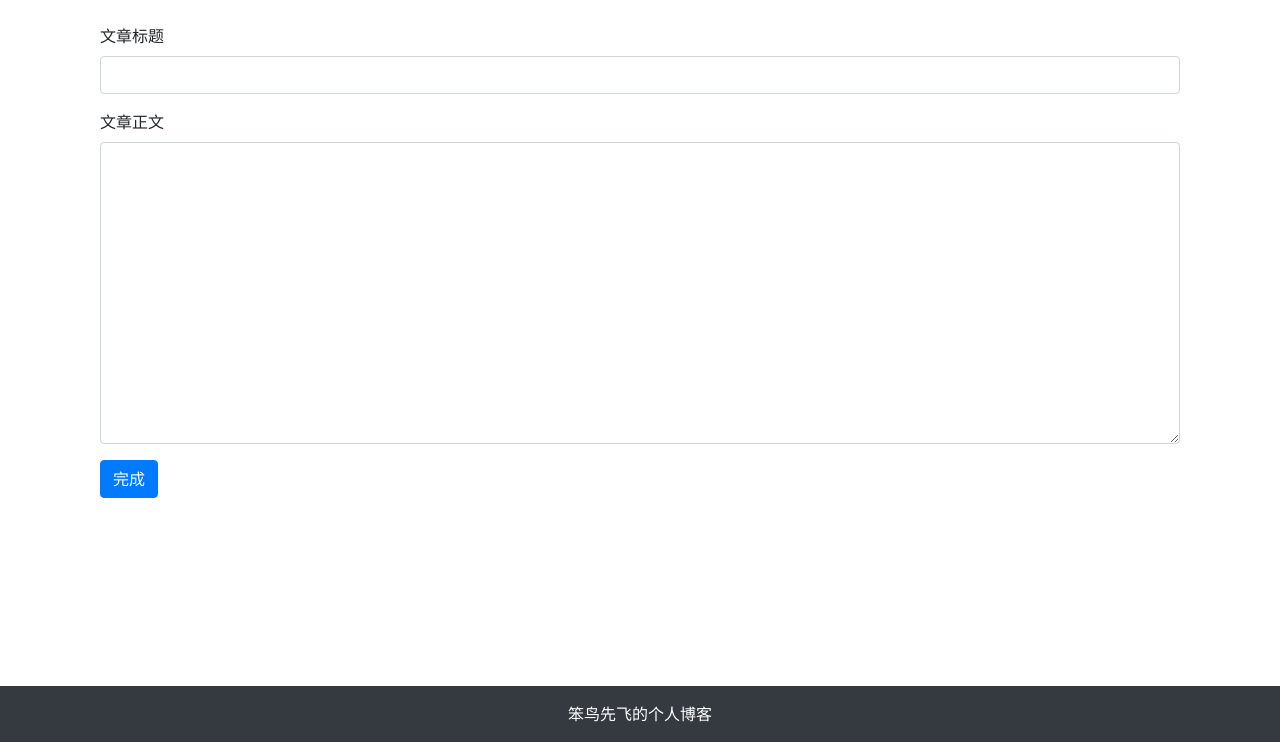
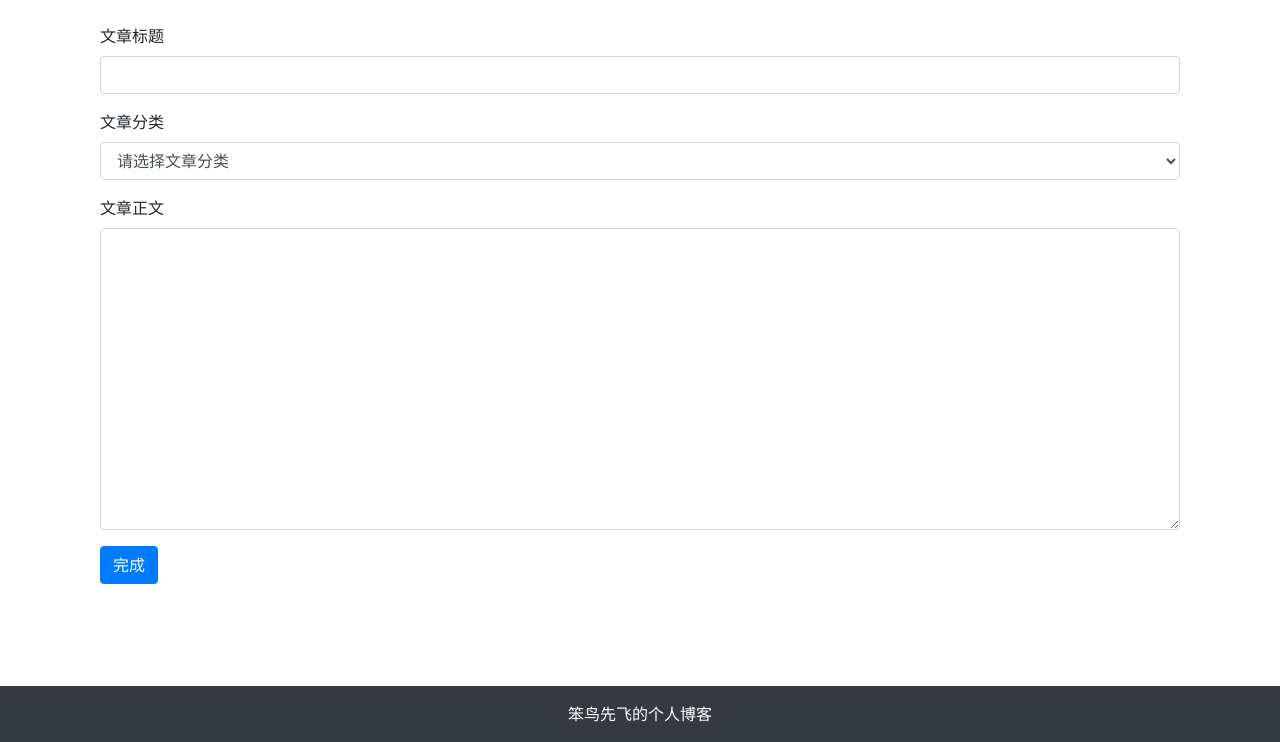
Before and after one commit to liuchangfu/Django2Blog, a Django app: page /article/article-create/ in a window 1280 px wide. Shown: the part 58-800 px from the top of the page. Run offline with Django 3.2, Linux system fonts and the light colour scheme; a user stored in the database is signed in; data comes from the database, SQL or seed files in the repository; both versions use the stored data as it was after the commit; some libraries are stand-ins or nearby versions.

Commit message:
新增文章功能中增加文章分类栏目

```diff
--- a/article/views.py
+++ b/article/views.py
@@ -1,6 +1,6 @@
 from django.shortcuts import render, redirect
 from django.http import HttpResponse
-from article.models import ArticlePost
+from article.models import ArticlePost,ArticleColumn
 from comment.models import Comment
 import markdown
 from article.forms import ArticlePostForm
@@ -89,6 +89,8 @@
             # 如果你进行过删除数据表的操作，可能会找不到id=1的用户
             # 此时请重新创建用户，并传入此用户的id
             new_article.author = User.objects.get(id=request.user.id)
+            if request.POST['column'] != 'none':
+                new_article.column = ArticleColumn.objects.get(id=request.POST['column'])
             # 将新文章保存到数据库中
             new_article.save()
             # 完成后返回到文章列表
@@ -98,6 +100,7 @@
             return HttpResponse('表单内容有误，请重新填写！！')
     else:
         # 创建表单类实例
+        columns = ArticleColumn.objects.all()
         article_post_create = ArticlePostForm()
         return render(request, 'article/create.html', locals())
 
--- a/templates/article/create.html
+++ b/templates/article/create.html
@@ -15,6 +15,16 @@
                 </div>
 
                 <div class="form-group">
+                    <label for="column">文章分类</label>
+                    <select class="form-control" id="column" name="column">
+                        <option value="none">请选择文章分类</option>
+                        {% for column in columns %}
+                            <option value="{{ column.id }}">{{ column }}</option>
+                        {% endfor %}
+                    </select>
+                </div>
+
+                <div class="form-group">
                     <label for="body">文章正文</label>
                     <textarea type="text" class="form-control" id="body" name="body" rows="12"></textarea>
                 </div>
```
Also changed, not shown: db.sqlite3.
